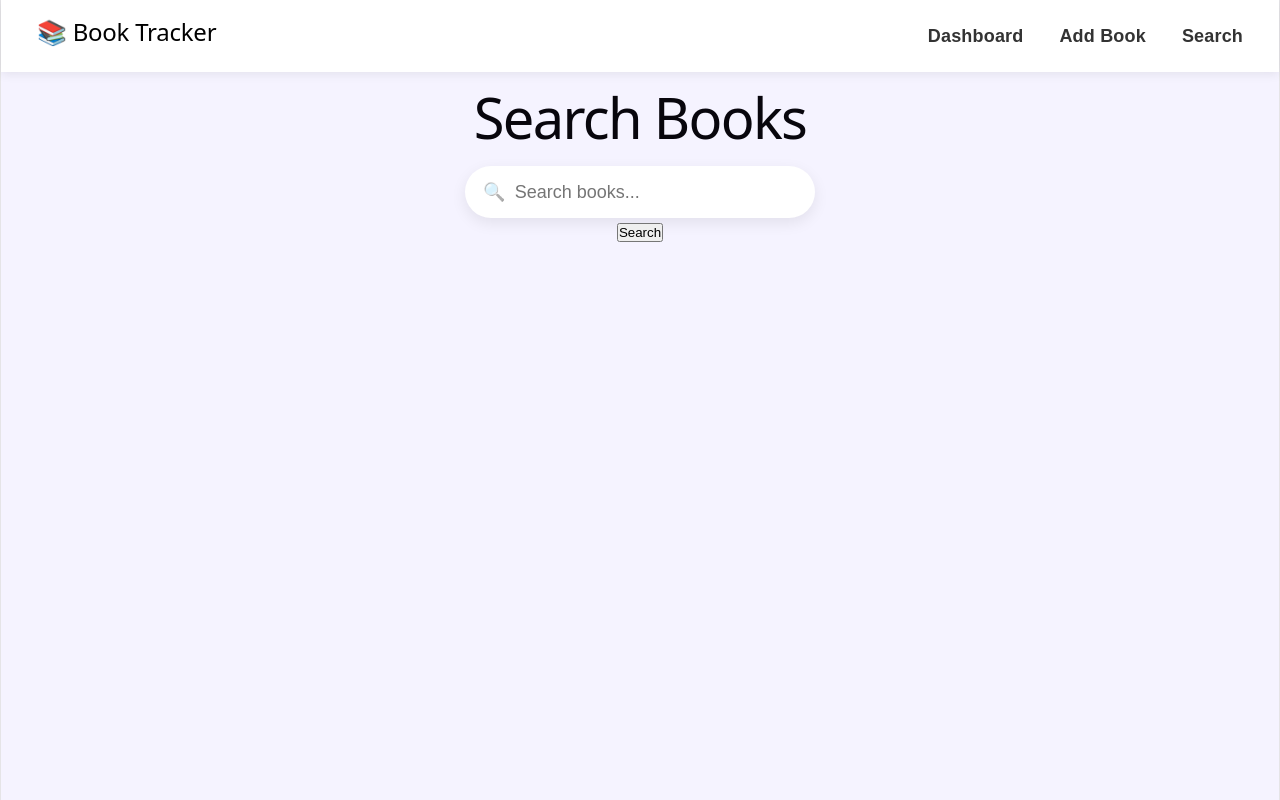
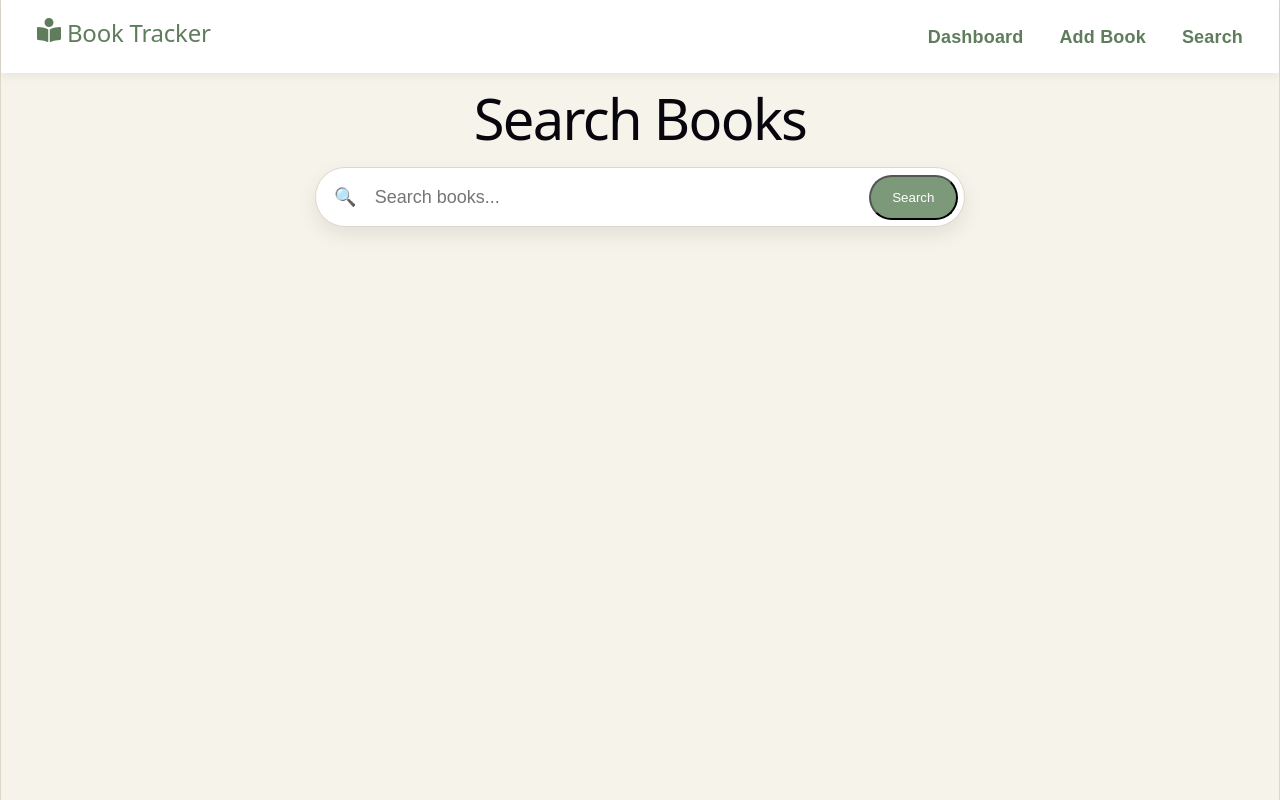
Before and after one commit to bdnaima/book_tracker, a React (Vite) app: page /search in a window 1280 px wide. Built offline with nearby package versions, Linux system fonts and the light colour scheme.

Commit message:
More styling and add react-icons

```diff
--- a/package.json
+++ b/package.json
@@ -12,6 +12,7 @@
   "dependencies": {
     "react": "^19.2.6",
     "react-dom": "^19.2.6",
+    "react-icons": "^5.6.0",
     "react-router-dom": "^7.18.0"
   },
   "devDependencies": {
--- a/src/App.css
+++ b/src/App.css
@@ -1,3 +1,14 @@
+:root {
+  --bg: #f6f3eb;
+  --card-bg: #ffffff;
+  --primary: #7c9a7a;
+  --primary-dark: #5f7d5d;
+  --text: #4a4a42;
+  --text-light: #7b7b70;
+  --border: #ddd8ca;
+  --shadow: 0 8px 20px rgba(0, 0, 0, 0.08);
+}
+
 * {
   margin: 0;
   padding: 0;
@@ -5,9 +16,9 @@
 }
 
 body {
-  background: #f5f3ff;
+  background: var(--bg);
   font-family: Arial, sans-serif;
-  color: #2d1b3d;
+  color: var(--text);
 }
 
 .home,
@@ -30,6 +41,13 @@ body {
   margin-top: 1rem;
 }
 
+.empty-state {
+  text-align: center;
+  margin-top: 4rem;
+  font-size: 1.2rem;
+  color: #777;
+}
+
 .book-form {
   display: flex;
   flex-direction: column;
@@ -44,11 +62,11 @@ body {
 }
 
 .book-form button {
-  padding: 0.8rem;
+  background: var(--primary);
+  color: white;
   border: none;
-  background: #4f46e5;
-  color: white;
-  border-radius: 8px;
+  border-radius: 12px;
+  padding: 0.8rem 1rem;
   cursor: pointer;
 }
 
@@ -68,30 +86,34 @@ body {
   padding: 0.8rem 1.5rem;
 }
 
-.search-wrapper {
-  display: flex;
-  justify-content: center;
-  margin-top: 2rem;
-}
-
 .search-box {
+  background: white;
+  border: 1px solid var(--border);
+  border-radius: 999px;
   display: flex;
   align-items: center;
-  background: white;
-  padding: 0.7rem 1rem;
-  border-radius: 999px;
-  width: 350px;
-  box-shadow: 0 5px 15px rgba(0, 0, 0, 0.08);
+  gap: 1rem;
+  width: 100%;
+  max-width: 650px;
+  height: 60px;
+  padding-left: 1rem;
+  box-shadow: var(--shadow);
+  margin: 2rem auto;
 }
 
 .search-box input {
+  flex: 1;
   border: none;
   outline: none;
-  flex: 1;
+  background: transparent;
   font-size: 1rem;
+  color: #000;
 }
 
-.search-icon {
-  margin-right: 0.5rem;
-  opacity: 0.5;
+.search-btn {
+  margin-right: 6px;
+  border-radius: 999px;
+  padding: 0.7rem 1.2rem;
+  background: var(--primary);
+  color: white;
 }
--- a/src/components/BookCard/BookCard.css
+++ b/src/components/BookCard/BookCard.css
@@ -1,36 +1,50 @@
 .book-card {
   background: white;
-  border-radius: 16px;
+  border-radius: 18px;
   overflow: hidden;
-  box-shadow: 0 10px 25px rgba(0, 0, 0, 0.08);
-  transition: 0.25s;
-  text-align: left;
+  box-shadow: 0 8px 20px rgba(0, 0, 0, 0.08);
+
+  transition: 0.2s ease;
 }
 
 .book-card:hover {
-  transform: translateY(-6px);
+  transform: translateY(-5px);
 }
 
 .book-cover {
   width: 100%;
-  height: 180px;
+  height: 260px;
   object-fit: cover;
-  background: #eee;
+  display: block;
 }
 
 .book-content {
   padding: 1rem;
+  text-align: left;
 }
 
 .book-title {
-  font-size: 1.1rem;
-  font-weight: 600;
-  margin-bottom: 0.3rem;
+  font-size: 1rem;
+  margin-bottom: 0.4rem;
+  color: #4a4a42;
 }
 
 .book-author {
+  color: #7b7b70;
   font-size: 0.9rem;
-  opacity: 0.7;
+  margin-bottom: 1rem;
+}
+
+.save-btn {
+  width: 100%;
+  background: var(--primary);
+  color: white;
+
+  border: none;
+  border-radius: 10px;
+
+  padding: 0.8rem;
+  cursor: pointer;
 }
 
 .book-desc {
@@ -38,3 +52,11 @@
   font-size: 0.85rem;
   opacity: 0.8;
 }
+
+.book-card span {
+  background: #dce8d7;
+  color: #4e694c;
+  padding: 0.4rem 0.8rem;
+  border-radius: 999px;
+  font-size: 0.85rem;
+}
--- a/src/components/Navbar/Navbar.css
+++ b/src/components/Navbar/Navbar.css
@@ -8,7 +8,7 @@
 }
 
 .navbar h2 {
-  color: black;
+  color: #5f7d5d;
 }
 
 .nav-links {
@@ -18,6 +18,6 @@
 
 .nav-links a {
   text-decoration: none;
-  color: #333;
+  color: #5f7d5d;
   font-weight: 600;
 }
--- a/src/components/Navbar/Navbar.jsx
+++ b/src/components/Navbar/Navbar.jsx
@@ -1,10 +1,13 @@
 import { Link } from "react-router-dom";
+import { FaBookReader } from "react-icons/fa";
 import "./Navbar.css";
 
 const Navbar = () => {
   return (
     <nav className="navbar">
-      <h2>📚 Book Tracker</h2>
+      <h2>
+        <FaBookReader style={{ color: "#5f7d5d" }} /> Book Tracker
+      </h2>
 
       <div className="nav-links">
         <Link to="/">Dashboard</Link>
--- a/src/pages/Home.jsx
+++ b/src/pages/Home.jsx
@@ -5,13 +5,15 @@ const Home = ({ books }) => {
     <section className="home">
       <h1>My Library</h1>
 
-      <div className="books-grid">
-        {books.length === 0 ? (
-          <p>No books yet</p>
-        ) : (
-          books.map((book) => <BookCard key={book.id} book={book} />)
-        )}
-      </div>
+      {books.length === 0 ? (
+        <p className="empty-state">📚 No books in your library yet</p>
+      ) : (
+        <div className="books-grid">
+          {books.map((book) => (
+            <BookCard key={book.id} book={book} />
+          ))}
+        </div>
+      )}
     </section>
   );
 };
--- a/src/pages/Search.jsx
+++ b/src/pages/Search.jsx
@@ -1,17 +1,21 @@
 import { useState } from "react";
+import { FaSpinner } from "react-icons/fa";
 import "../App.css";
 
 const Search = ({ books, setBooks }) => {
   const [searchTerm, setSearchTerm] = useState("");
   const [results, setResults] = useState([]);
+  const [loading, setLoading] = useState(false);
 
   const searchBooks = async () => {
+    setLoading(true);
     const res = await fetch(
       `https://openlibrary.org/search.json?q=${searchTerm}`,
     );
 
     const data = await res.json();
     setResults(data.docs.slice(0, 10));
+    setLoading(false);
   };
 
   const saveBook = (book) => {
@@ -38,18 +42,37 @@ const Search = ({ books, setBooks }) => {
             onChange={(e) => setSearchTerm(e.target.value)}
             placeholder="Search books..."
           />
+
+          <button className="search-btn" onClick={searchBooks}>
+            Search
+          </button>
         </div>
       </div>
-
-      <button onClick={searchBooks}>Search</button>
 
       <div className="books-grid">
         {results.map((book) => (
           <div key={book.key} className="book-card">
-            <h3>{book.title}</h3>
-            <p>{book.author_name?.[0]}</p>
+            <img
+              className="book-cover"
+              src={
+                book.cover_i
+                  ? `https://covers.openlibrary.org/b/id/${book.cover_i}-M.jpg`
+                  : "https://via.placeholder.com/180x260?text=No+Cover"
+              }
+              alt={book.title}
+            />
 
-            <button onClick={() => saveBook(book)}>➕ Save to Library</button>
+            <div className="book-content">
+              <h3 className="book-title">{book.title}</h3>
+
+              <p className="book-author">
+                {book.author_name?.[0] || "Unknown Author"}
+              </p>
+
+              <button className="save-btn" onClick={() => saveBook(book)}>
+                Save Book
+              </button>
+            </div>
           </div>
         ))}
       </div>
```
Also changed, not shown: src/components/Navbar.jsx (deleted, +0 -13 lines), 1 other file (tests, documents, lock files or other folders).
